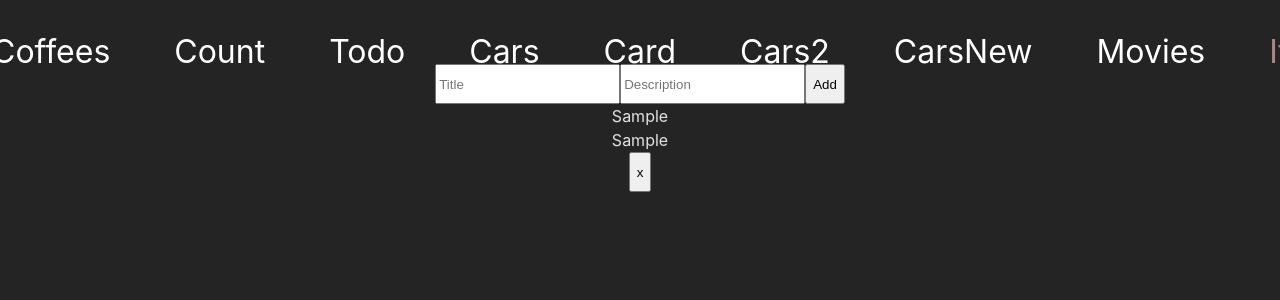
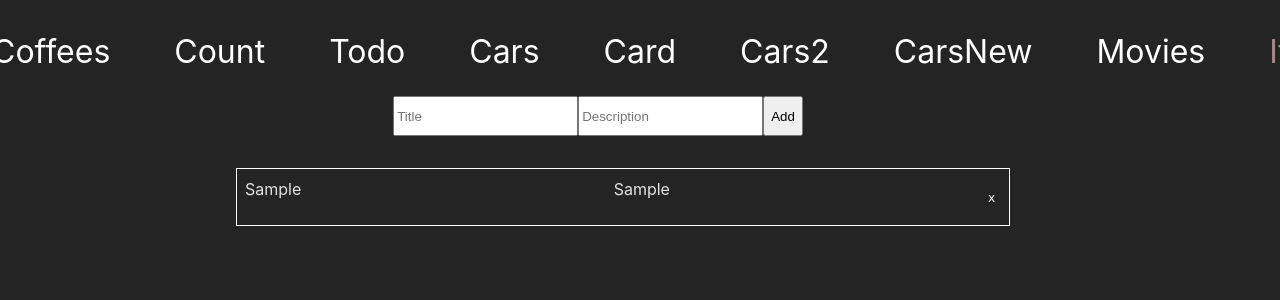
Before and after one commit to elis-11/useReducer, a React (Vite) app: page /items in a window 1280 px wide. Both pictures are taken after typing "Sample", "Sample" into the empty fields and a click on the button "Add". Shown: the top 300 px of the page. Built offline with nearby package versions, Linux system fonts and the light colour scheme.

Commit message:
Items done

```diff
--- a/src/components/items/Items.jsx
+++ b/src/components/items/Items.jsx
@@ -1,5 +1,6 @@
 import { useReducer, useState } from "react";
 import { initialState, reducer } from "../reducer";
+import style from "../todo/Todo.module.css";
 
 export const Items = () => {
   const [state, dispatch] = useReducer(reducer, initialState);
@@ -24,8 +25,8 @@ export const Items = () => {
   };
 
   return (
-    <div>
-      <form onSubmit={addItem}>
+    <div className={style.root}>
+      <form onSubmit={addItem} className={style.form}>
         <input
           type="text"
           value={title}
@@ -41,12 +42,12 @@ export const Items = () => {
         {/* <button onClick={addItem}>Add</button> */}
         <button type="submit">Add</button>
       </form>
-      <div className="items">
+      <div className={style.todoReducer}>
         {items.map((item) => (
-          <div className="item" key={item.id}>
+          <div className={style.todo} key={item.id}>
             <div className="title">{item.title}</div>
             <div className="description">{item.description}</div>
-            <button onClick={() => deleteItem(item.id)}>x</button>
+            <button className={style.delete} onClick={() => deleteItem(item.id)}>x</button>
           </div>
         ))}
       </div>
--- a/src/components/todo/Todo.module.css
+++ b/src/components/todo/Todo.module.css
@@ -23,7 +23,13 @@ button {
   display: flex;
   justify-content: space-between;
   margin: 0 1rem;
-  padding: 1em;
+  padding: .5em;
   border: 1px solid white;
   width: 90%;
 }
+.delete{
+  color: white;
+  background: none;
+  border: none;
+  cursor: pointer;
+}
```
Also changed, not shown: src/components/coffees/Coffees.jsx (+8 -5 lines).
